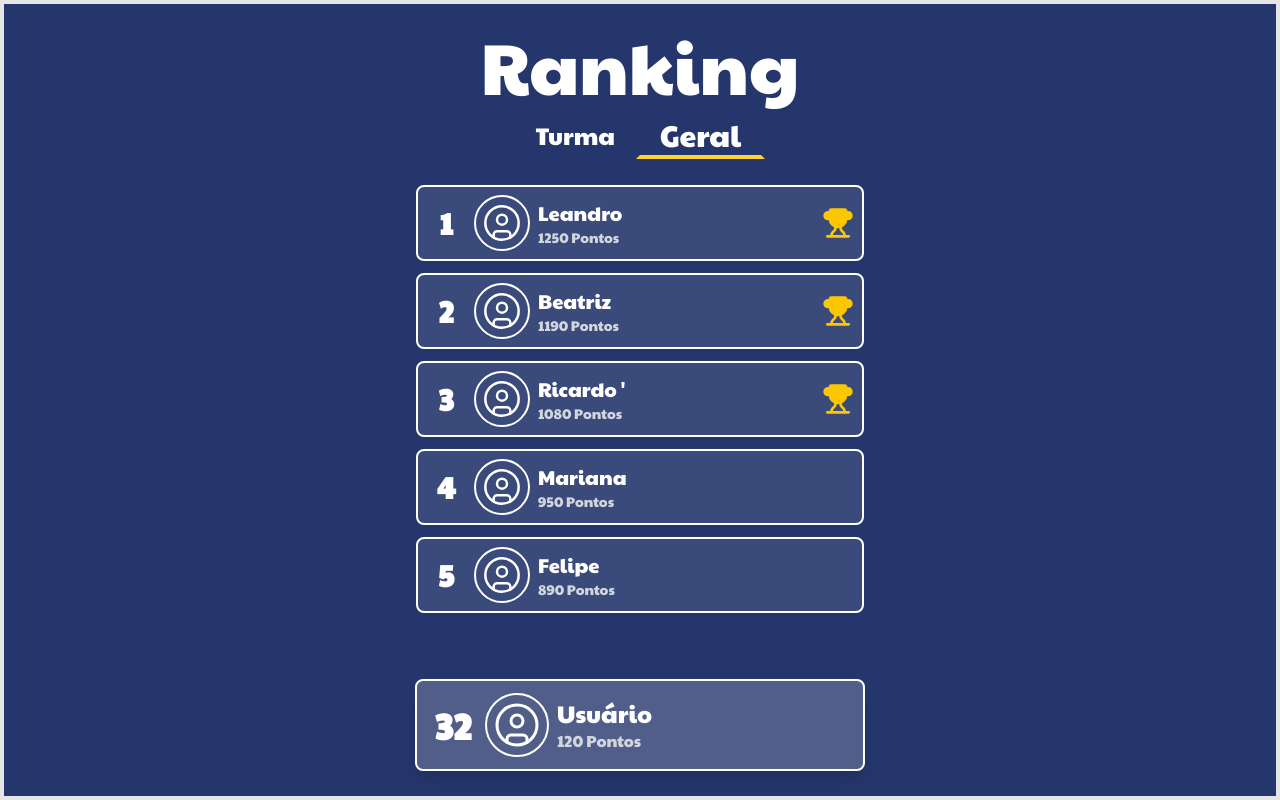
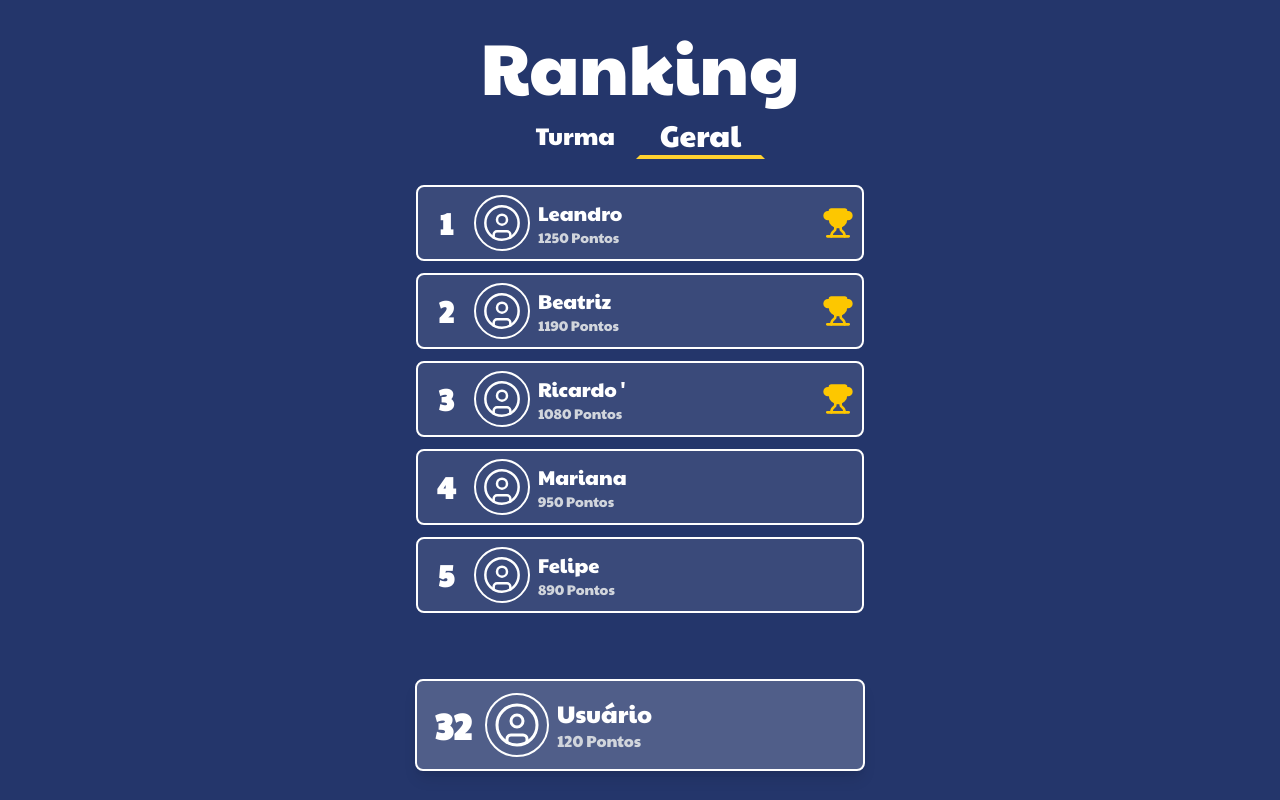
Before and after one commit to mairapaulac/MatFun, a Next.js app: page /ranking in a window 1280 px wide. Built offline with nearby package versions, Linux system fonts and the light colour scheme.

Commit message:
removing testing styling

```diff
--- a/src/app/ranking/page.tsx
+++ b/src/app/ranking/page.tsx
@@ -6,7 +6,7 @@
 
 export default function RankingScreen() {
   return (
-    <div className="flex flex-col items-center   min-h-screen max-h-[1280px] justify-center text-white border-4">
+    <div className="flex flex-col items-center   min-h-screen max-h-[1280px] justify-center text-white ">
       <header className="relative flex justify-center items-center mb-4 w-[450px]  ">
         <h1 className="text-7xl font-light ">Ranking</h1>
       </header>
```
